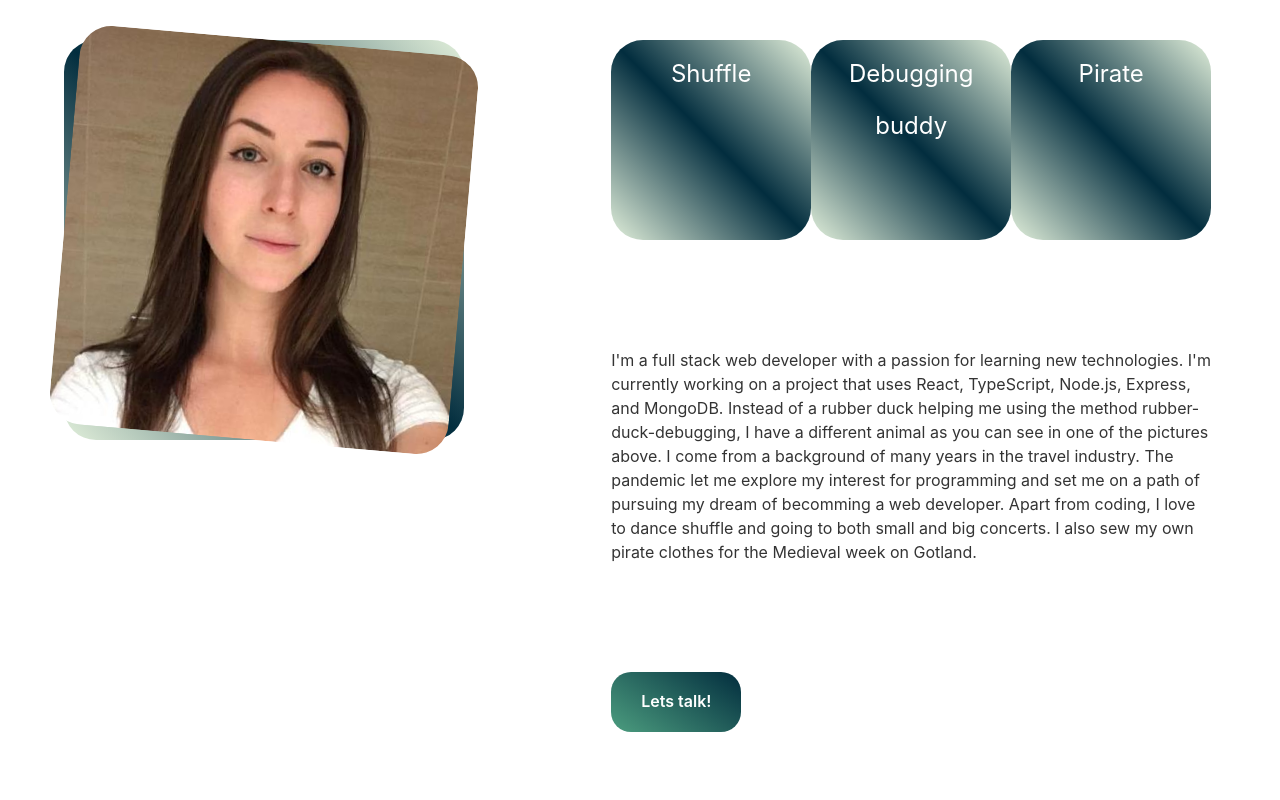
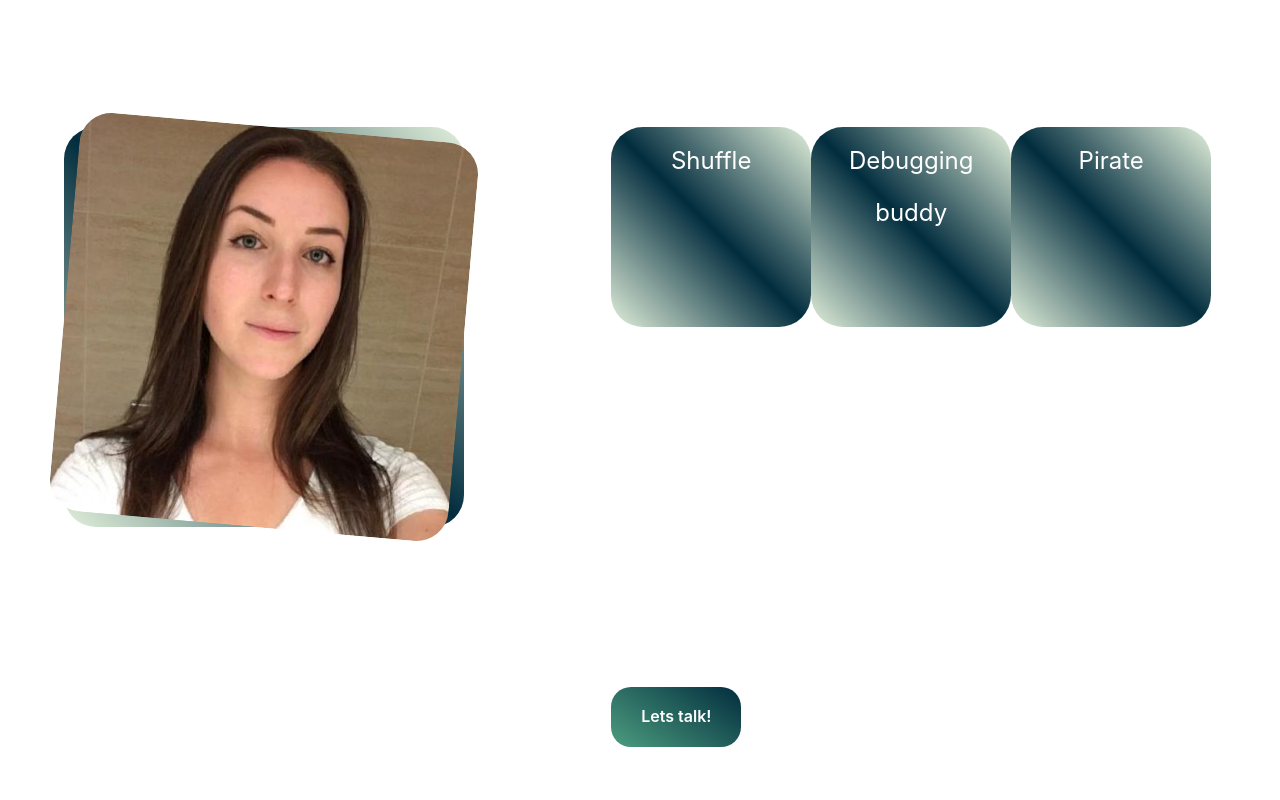
Before and after one commit to IzaMarkstrom/iza-portfolio-website, a Next.js app: page / in a window 1280 px wide. Shown: the part 960-1760 px from the top of the page. Built offline with nearby package versions, Linux system fonts and the light colour scheme.

Commit message:
Added NextLink and title of the page

```diff
--- a/components/About.jsx
+++ b/components/About.jsx
@@ -9,18 +9,39 @@ import { Box,
  } from '@chakra-ui/react';
 import React from 'react';
 import theme from './Chakra_theme'
+import NextLink from "next/link"
+
 
 function About() {
     const [isMobile] = useMediaQuery("(max-width: 768px)");
 
     return (
+        <>
+        <Flex justifyContent='center'>
+            <Text
+                fontSize='3xl'
+                mt='200px'
+                mb={10}
+                color='white'
+                as='b'
+                id='about'
+                borderBottom="2px"
+                borderBottomColor={{
+                  base: "linear-gradient(90deg, #13bb8b, #123945)",
+                  md: "linear-gradient(90deg, #123945, #13bb8b)"
+                }}
+                css={{
+                  animation: 'line-appear 1s ease-out forwards'
+                }}>
+                About
+            </Text>
+        </Flex>
+
         <Grid
             h='100vh'
-            mt='200px'
             ml={isMobile ? '0' : '5%'}
             gridTemplateColumns={isMobile ? '100%' : '35% 45%'}
             gap='10%'
-            id='about'
             >
 
             {isMobile ? (
@@ -28,7 +49,8 @@ function About() {
                     <Grid id='about_me' borderRadius='2rem' mb={7} h='300px' minW='300px' maxW='300px'>
                         <Image src='../assets/me2.jpg' alt='me' id='about_me_image' borderRadius='2rem' />
                     </Grid>
-                    <Grid gridTemplateColumns='repeat(auto-fit, minmax(250px, 1fr))' justifyContent='center' alignItems='center'>
+
+                    <Grid gridTemplateColumns='repeat(auto-fit, minmax(250px, 1fr))'  gap='5%'>
 
                 <Box className='flip_card' h='200px' minW='200px' maxW='200px'>
                     <Box className='flip_card_inner'>
@@ -63,13 +85,14 @@ function About() {
                         </Box>
                     </Box>
                 </Box>
+
                     </Grid>
 
                 <GridItem>
-                    <Text fontSize='m' color='blackAlpha.800'>
+                    <Text fontSize='m' color='white'>
                         I'm a full stack web developer with a passion for learning new technologies.
                         I'm currently working on a project that uses React, TypeScript, Node.js,
-                        Express, and MongoDB. Instead of a rubber duck helping me using the method rubber-duck-debugging,
+                        Express, and MongoDB. Instead of a rubber duck helping me to debug my code, using the method rubber-duck-debugging,
                         I have a different animal as you can see in one of the pictures above.
                         I come from a background of many years in the travel industry.
                         The pandemic let me explore my interest for programming and set me on a path of pursuing
@@ -82,18 +105,22 @@ function About() {
                         variant='solid'
                         bgGradient={`linear(to-r, ${theme.colors.primary}, ${theme.colors.darkGreen})`}
                         color='white'
-                        _hover={{boxShadow: `0 0 20px 3px ${theme.colors.lightPurple}`}}
+                        _hover={{p: '15px'}}
                         p='10px'
                         borderRadius='20px'
-                        >Lets talk!</Button>
+                        >
+                                <NextLink href='#contact'>
+                                    Lets talk!
+                                </NextLink>
+                        </Button>
                 </GridItem>
                     </>
             ) : (
-            <>
+                <>
             <Grid id='about_me' borderRadius='2rem' maxH='400px' maxW='400px'>
                 <Image src='../assets/me2.jpg' alt='me' id='about_me_image' borderRadius='2rem' maxH='400px' />
             </Grid>
-            <Grid gridTemplateColumns='repeat(auto-fit, minmax(200px, 1fr))'>
+            <Grid gridTemplateColumns='repeat(auto-fit, minmax(200px, 1fr))' gridTemplateRows='30% 40% 30%'>
                         <Box className='flip_card' h='200px' minW='200px'  maxW='200px'>
                             <Box className='flip_card_inner'>
                                 <Box className='flip_card_front' borderRadius='2rem'>
@@ -108,8 +135,8 @@ function About() {
                         <Box className='flip_card' h='200px' minW='200px'  maxW='200px'>
                             <Box className='flip_card_inner'>
                                 <Box className='flip_card_front' borderRadius='2rem'>
-                                    <Text color='white' fontSize='2xl' textAlign='center' mt={4}>Debugging</Text>
-                                    <Text color='white' fontSize='2xl' textAlign='center' mt={4}>buddy</Text>
+                                    <Text color='white' fontSize='2xl' textAlign='center' className='about_me_text_cards' mt={4}>Debugging</Text>
+                                    <Text color='white' fontSize='2xl' textAlign='center' className='about_me_text_cards' mt={4}>buddy</Text>
                                 </Box>
                                 <Box className='flip_card_back'>
                                     <Image src='../assets/rsz_11okie.jpg' borderRadius='2rem' h='200px' minW='200px'  maxW='200px'/>
@@ -121,7 +148,7 @@ function About() {
                         <Box className='flip_card' h='200px' minW='200px'  maxW='200px'>
                             <Box className='flip_card_inner'>
                                 <Box className='flip_card_front' borderRadius='2rem'>
-                                    <Text color='white' fontSize='2xl' textAlign='center' mt={4}>Pirate</Text>
+                                    <Text color='white' fontSize='2xl' textAlign='center' className='about_me_text_cards' mt={4}>Pirate</Text>
                                 </Box>
                                 <Box className='flip_card_back'>
                                     <Image src='../assets/rsz_pirate.jpg' borderRadius='2rem' h='200px' minW='200px'  maxW='200px'/>
@@ -130,10 +157,10 @@ function About() {
                         </Box>
 
                         <GridItem colSpan={3}>
-                            <Text fontSize='l' color='blackAlpha.800'>
+                            <Text fontSize='l' color='white'>
                             I'm a full stack web developer with a passion for learning new technologies.
                             I'm currently working on a project that uses React, TypeScript, Node.js,
-                            Express, and MongoDB. Instead of a rubber duck helping me using the method rubber-duck-debugging,
+                            Express, and MongoDB.  Instead of a rubber duck helping me to debug my code, using the method rubber-duck-debugging,
                             I have a different animal as you can see in one of the pictures above.
                             I come from a background of many years in the travel industry.
                             The pandemic let me explore my interest for programming and set me on a path of pursuing
@@ -146,11 +173,14 @@ function About() {
                                 variant='solid'
                                 bgGradient={`linear(35deg, ${theme.colors.primary}, ${theme.colors.darkGreen})`}
                                 color='white'
-                                _hover={{boxShadow: `0 0 10px 3px ${theme.colors.primary}`}}
-                                // size='sm'
+                                _hover={{bg:`${theme.colors.primary}`}}
                                 p='30px'
                                 borderRadius='20px'
-                                >Lets talk!</Button>
+                                >
+                                <NextLink href='#contact'>
+                                    Lets talk!
+                                </NextLink>
+                        </Button>
                         </GridItem>
                                 </Grid>
 
@@ -158,6 +188,8 @@ function About() {
             )}
 
         </Grid>
+
+            </>
     );
 };
 
```
